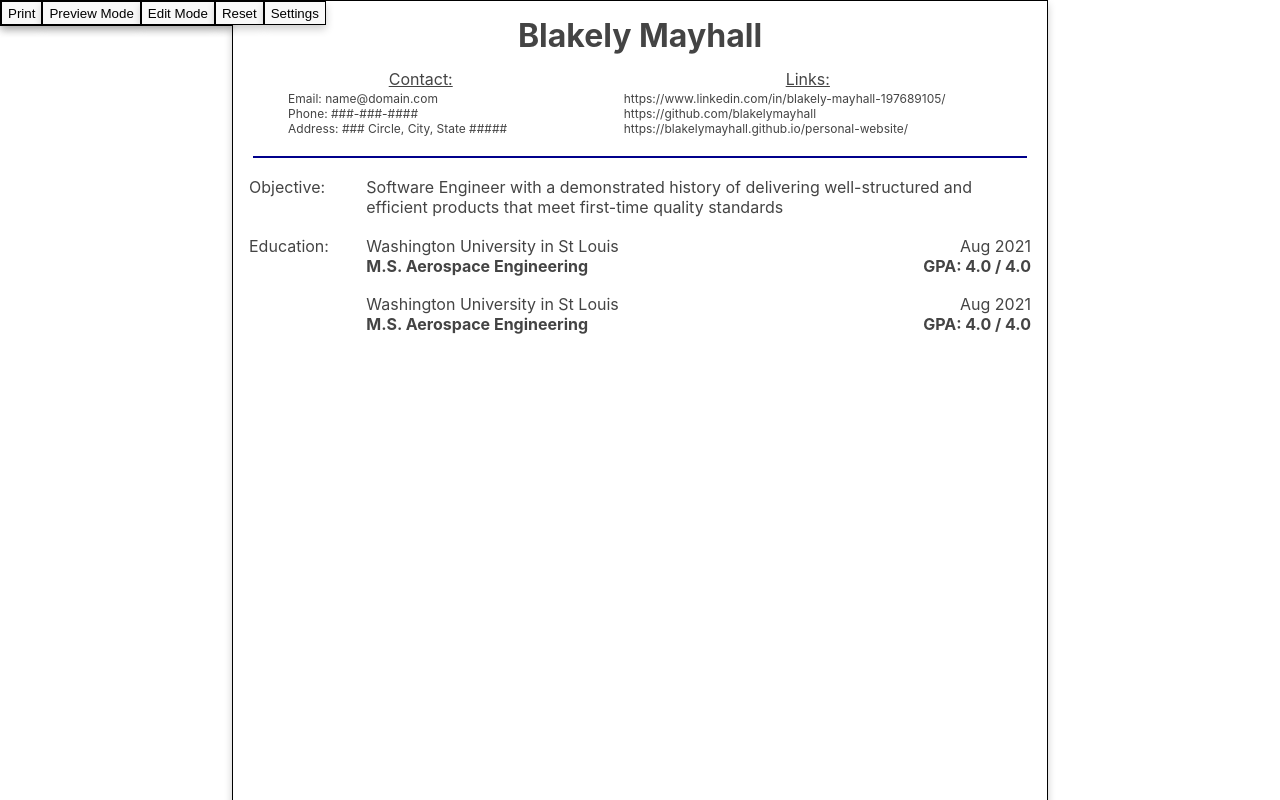
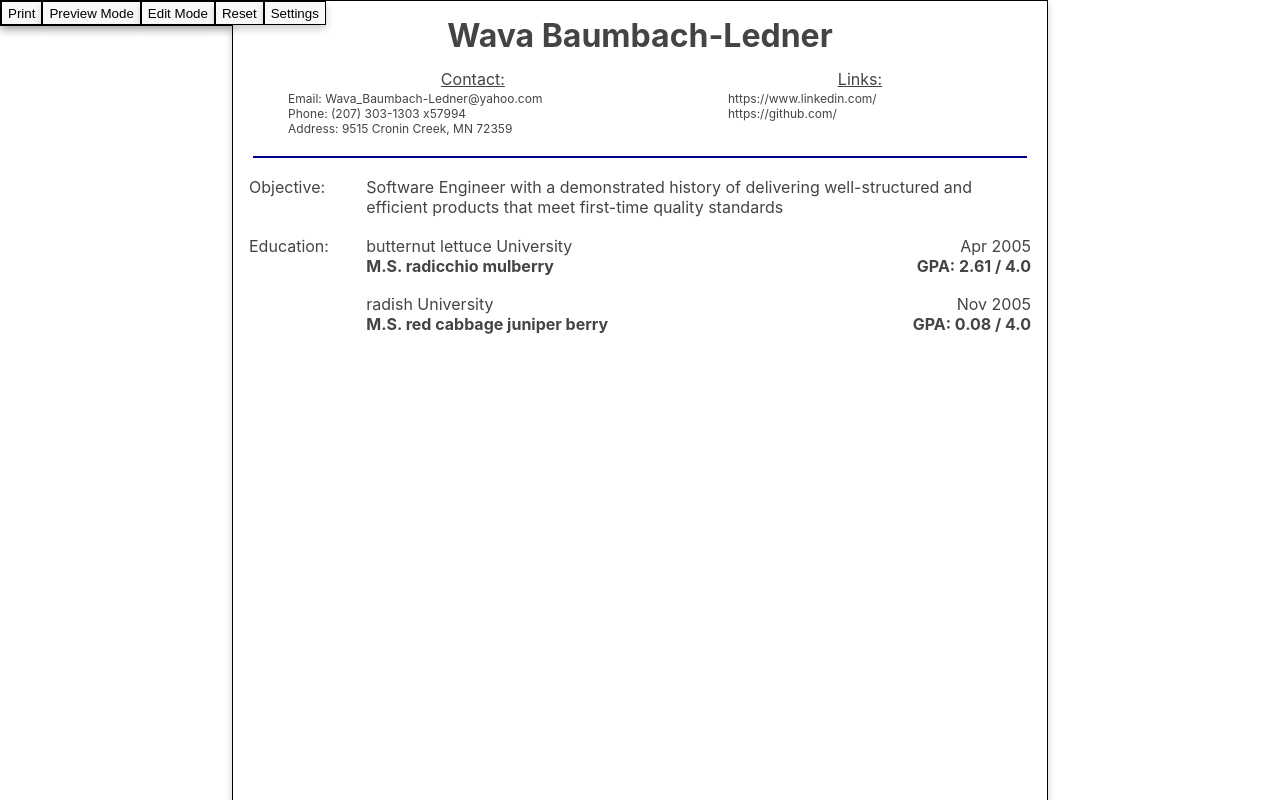
Before and after one commit to blakelymayhall/odin-react-cv_app, a React (Vite) app: page / in a window 1280 px wide. Shown: the top 800 px of the page. Built offline with nearby package versions, Linux system fonts and the light colour scheme.

Commit message:
use faker to gen resume content

```diff
--- a/package.json
+++ b/package.json
@@ -10,6 +10,7 @@
     "preview": "vite preview"
   },
   "dependencies": {
+    "@faker-js/faker": "^9.3.0",
     "react": "^18.3.1",
     "react-dom": "^18.3.1"
   },
--- a/src/components/CV_Education/CV_Education.jsx
+++ b/src/components/CV_Education/CV_Education.jsx
@@ -2,16 +2,44 @@ import { useState } from "react";
 import "../../styles/CV_Education/cv_education.css";
 import CV_Education_Row from "./CV_Education_Row";
 
+import { faker } from "@faker-js/faker";
+
 function CV_Education() {
-    const [educationState, setEducationState] = useState(0);
+    const educations = [
+        {
+            schoolName: `${faker.food.vegetable()} University`,
+            degree: `M.S. ${faker.food.vegetable()} ${faker.food.fruit()}`,
+            graduationDate: `${faker.date.month({ abbreviated: true, context: true })} ${faker.date
+                .between({
+                    from: "2000-01-01T00:00:00.000Z",
+                    to: Date.now(),
+                })
+                .getFullYear()
+                .toString()}`,
+            GPA: `${(Math.random() * 4).toFixed(2)} / 4.0`,
+        },
+        {
+            schoolName: `${faker.food.vegetable()} University`,
+            degree: `M.S. ${faker.food.vegetable()} ${faker.food.fruit()}`,
+            graduationDate: `${faker.date.month({ abbreviated: true, context: true })} ${faker.date
+                .between({
+                    from: "2000-01-01T00:00:00.000Z",
+                    to: Date.now(),
+                })
+                .getFullYear()
+                .toString()}`,
+            GPA: `${(Math.random() * 4).toFixed(2)} / 4.0`,
+        },
+    ];
 
     return (
         <div id="educationSection">
             <div id="educationContainer">
                 <p id="educationTitle">Education:</p>
                 <div id="educationRows">
-                    <CV_Education_Row />
-                    <CV_Education_Row />
+                    {educations.map((education) => {
+                        return <CV_Education_Row key={education.degree} educationRow={education} />;
+                    })}
                 </div>
             </div>
         </div>
--- a/src/components/CV_Education/CV_Education_Row.jsx
+++ b/src/components/CV_Education/CV_Education_Row.jsx
@@ -2,14 +2,7 @@ import { useState } from "react";
 import "../../styles/CV_Education/cv_education.css";
 import EditableText from "../EditableText";
 
-function CV_Education_Row() {
-    const [educationRow, setEducationRow] = useState({
-        schoolName: "Washington University in St Louis",
-        degree: "M.S. Aerospace Engineering",
-        graduationDate: "Aug 2021",
-        GPA: "4.0 / 4.0",
-    });
-
+function CV_Education_Row({ educationRow }) {
     return (
         <div className="educationRow">
             <EditableText textClass="educationSchoolName" initialText={educationRow.schoolName}></EditableText>
--- a/src/components/CV_Header/CV_Header.jsx
+++ b/src/components/CV_Header/CV_Header.jsx
@@ -4,12 +4,17 @@ import CV_Header_Contact from "./CV_Header_Contact";
 import CV_Header_Links from "./CV_Header_Links";
 import "../../styles/CV_header/cv_header.css";
 
+import { faker } from "@faker-js/faker";
+
 function CV_Header({ isPrintMode }) {
+    const firstName = faker.person.firstName();
+    const lastName = faker.person.lastName();
+
     return (
         <div id="headerSection">
-            <CV_Header_Name />
+            <CV_Header_Name firstName={firstName} lastName={lastName} />
             <div id="headerInfoRow">
-                <CV_Header_Contact />
+                <CV_Header_Contact firstName={firstName} lastName={lastName} />
                 <CV_Header_Links isPrintMode={isPrintMode} />
             </div>
             <div className="lineBreak"></div>
--- a/src/components/CV_Header/CV_Header_Contact.jsx
+++ b/src/components/CV_Header/CV_Header_Contact.jsx
@@ -3,11 +3,15 @@ import Edit_Button from "../Edit_Button";
 import "../../styles/CV_header/cv_header.css";
 import EditableText from "../EditableText";
 
-function CV_Header_Contact() {
+import { faker } from "@faker-js/faker";
+
+function CV_Header_Contact({ firstName, lastName }) {
     const [headerContactInfo, setHeaderContactInfo] = useState({
-        email: "name@domain.com",
-        phone: "###-###-####",
-        address: "### Circle, City, State #####",
+        email: faker.internet.email({ firstName: firstName, lastName: lastName }),
+        phone: faker.phone.number(),
+        address: `${faker.location.streetAddress()}, ${faker.location.state({
+            abbreviated: true,
+        })} ${faker.location.zipCode()}`,
     });
 
     return (
--- a/src/components/CV_Header/CV_Header_Links.jsx
+++ b/src/components/CV_Header/CV_Header_Links.jsx
@@ -3,20 +3,16 @@ import Edit_Button from "../Edit_Button";
 import "../../styles/CV_header/cv_header.css";
 import EditableText from "../EditableText";
 
+import { faker } from "@faker-js/faker";
+
 function CV_Header_Links({ isPrintMode }) {
-    const [headerLinks, setHeaderLinks] = useState({
-        links: [
-            "https://www.linkedin.com/in/blakely-mayhall-197689105/",
-            "https://github.com/blakelymayhall",
-            "https://blakelymayhall.github.io/personal-website/",
-        ],
-    });
+    const links = ["https://www.linkedin.com/", "https://github.com/"];
 
     return (
         <>
             <p id="headerLinksTitle">Links:</p>
             <ul id="headerLinks">
-                {headerLinks.links.map((link) => {
+                {links.map((link) => {
                     return (
                         <li key={link}>
                             {isPrintMode ? (
--- a/src/components/CV_Header/CV_Header_Name.jsx
+++ b/src/components/CV_Header/CV_Header_Name.jsx
@@ -3,8 +3,10 @@ import Edit_Button from "../Edit_Button";
 import "../../styles/CV_header/cv_header.css";
 import EditableText from "../EditableText";
 
-function CV_Header_Name() {
-    const [headerName, setHeaderName] = useState("Blakely Mayhall");
+import { faker } from "@faker-js/faker";
+
+function CV_Header_Name({ firstName, lastName }) {
+    const [headerName, setHeaderName] = useState(`${firstName} ${lastName}`);
 
     const handleEdit = () => {
         const newName = prompt("Enter new name:", headerName);
```
Also changed, not shown: 1 other file (tests, documents, lock files or other folders).
